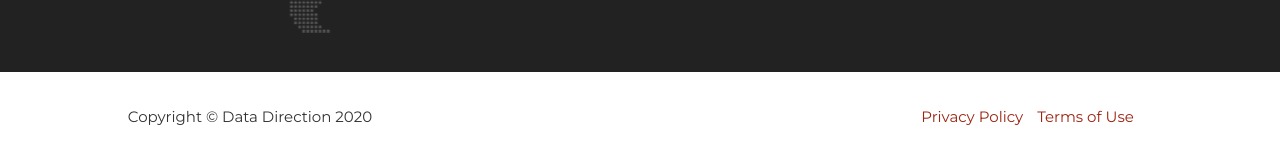
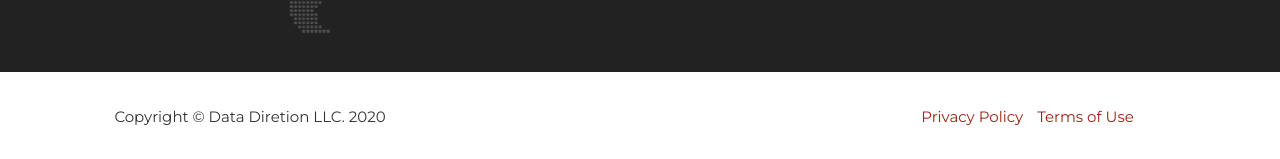
Before and after one commit to mespina1/datadirection.github.io, a Jekyll site: the page built from index.markdown, in a window 1280 px wide and 900 px high, scrolled down 1500 px. Shown: the part 738-897 px from the top of the window. Built offline with Jekyll 4.4.1, drawn with Linux system fonts in a browser that asks for light colours; some web fonts are replaced.

Commit message:
Update footer.html

```diff
--- a/_includes/footer.html
+++ b/_includes/footer.html
@@ -2,7 +2,7 @@
         <div class="container">
             <div class="row">
                 <div class="col-md-4">
-                    <span class="copyright">Copyright &copy; {{ site.title }} {{ 'now' | date: "%Y" }}</span>
+                    <span class="copyright">Copyright &copy; {{ site.description }} {{ 'now' | date: "%Y" }}</span>
                 </div>
                 <div class="col-md-4">
                     <!-- <ul class="list-inline social-buttons">
```
